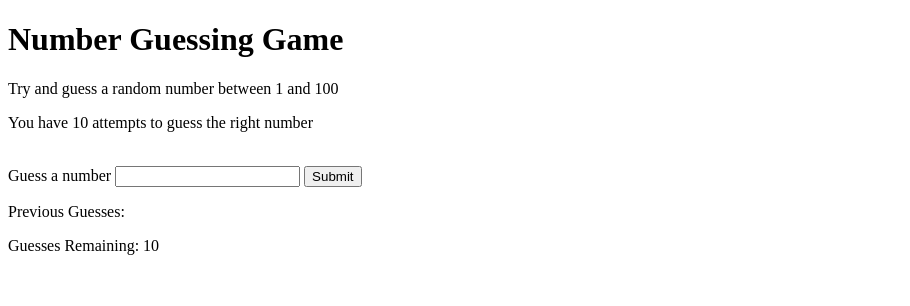
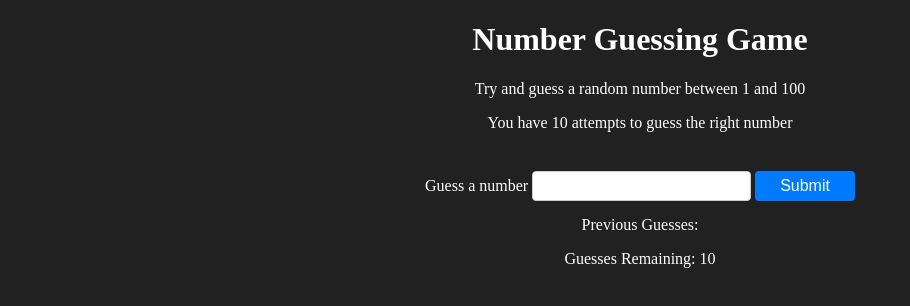
Before and after one commit to vaishnavipol09/Guess_The_Number, a plain HTML site: page index.html in a window 1280 px wide. Shown: the whole page, without its empty margins (0-910 px from the left). Drawn offline with Linux system fonts and the light colour scheme.

Commit message:
html completed

```diff
--- a/index.html
+++ b/index.html
@@ -3,6 +3,7 @@
 <head>
     <meta charset="UTF-8">
     <meta name="viewport" content="width=device-width, initial-scale=1.0">
+    <link rel="stylesheet" href="style.css">
     <title>Number Guessing Game</title>
 </head>
 <body>
--- /dev/null
+++ b/style.css
@@ -0,0 +1,48 @@
+body{
+    background-color:#212121;
+    color:#fff;
+}
+
+h1{
+    text-align:center;
+}
+
+p{
+    text-align:center;
+    margin-top:10px;
+}
+
+.form{
+    text-align: center;
+}
+
+/* Styling for the label */
+#guess {
+    font-size: 16px;
+    color: #fff; /* Change color as needed */
+}
+
+/* Styling for the input field */
+.guessField {
+    padding: 5px;
+    margin: 5px 0;
+    border: 1px solid #ccc; /* Change border color as needed */
+    border-radius: 4px;
+    font-size: 16px;
+}
+
+/* Styling for the submit button */
+.guessSubmit {
+    padding: 6px 25px;
+    background-color: #007bff; /* Change background color as needed */
+    color: #fff; /* Change text color as needed */
+    border: none;
+    border-radius: 4px;
+    font-size: 16px;
+    cursor: pointer;
+}
+
+/* Hover effect for the submit button */
+.guessSubmit:hover {
+    background-color: #0056b3; /* Change hover background color as needed */
+}
```
